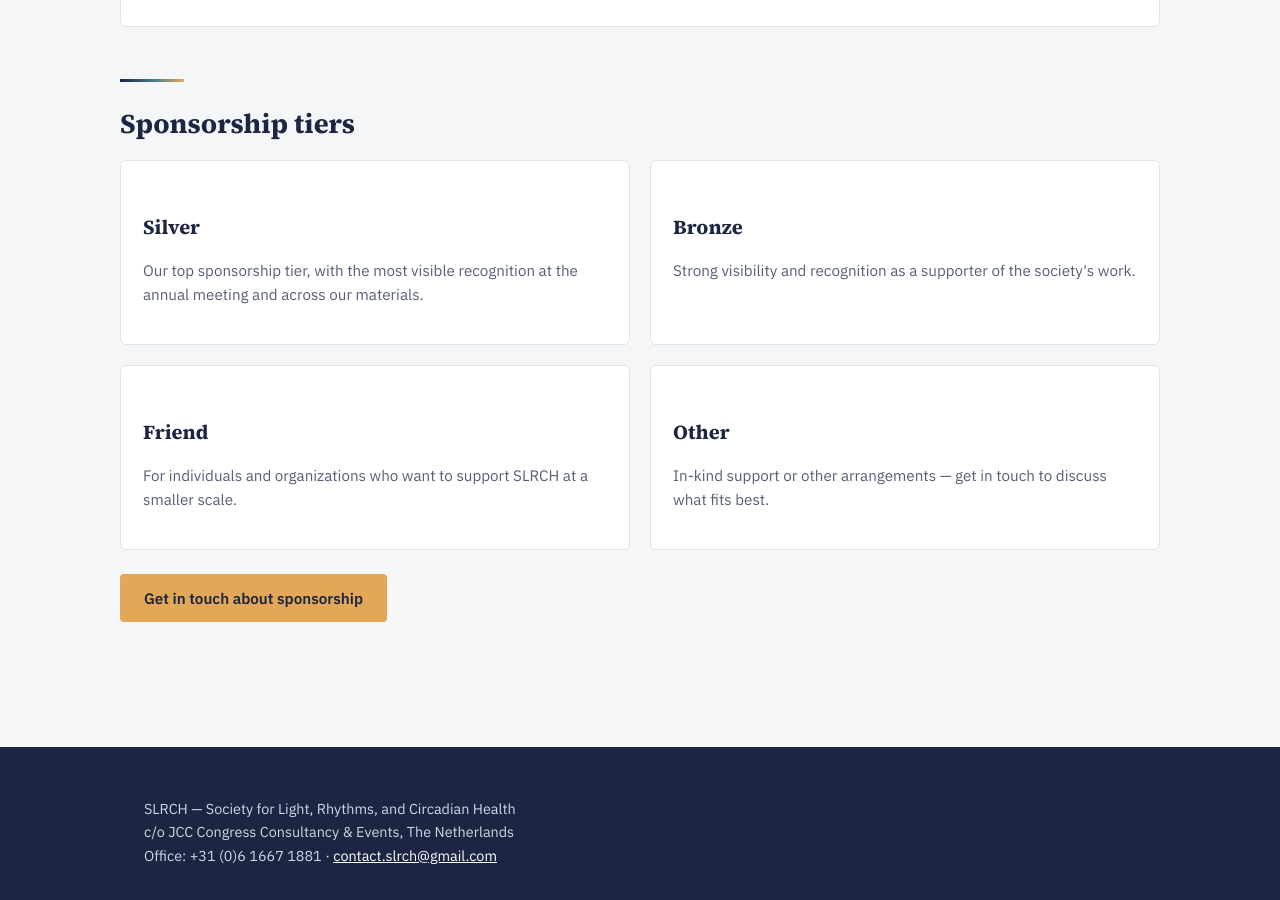
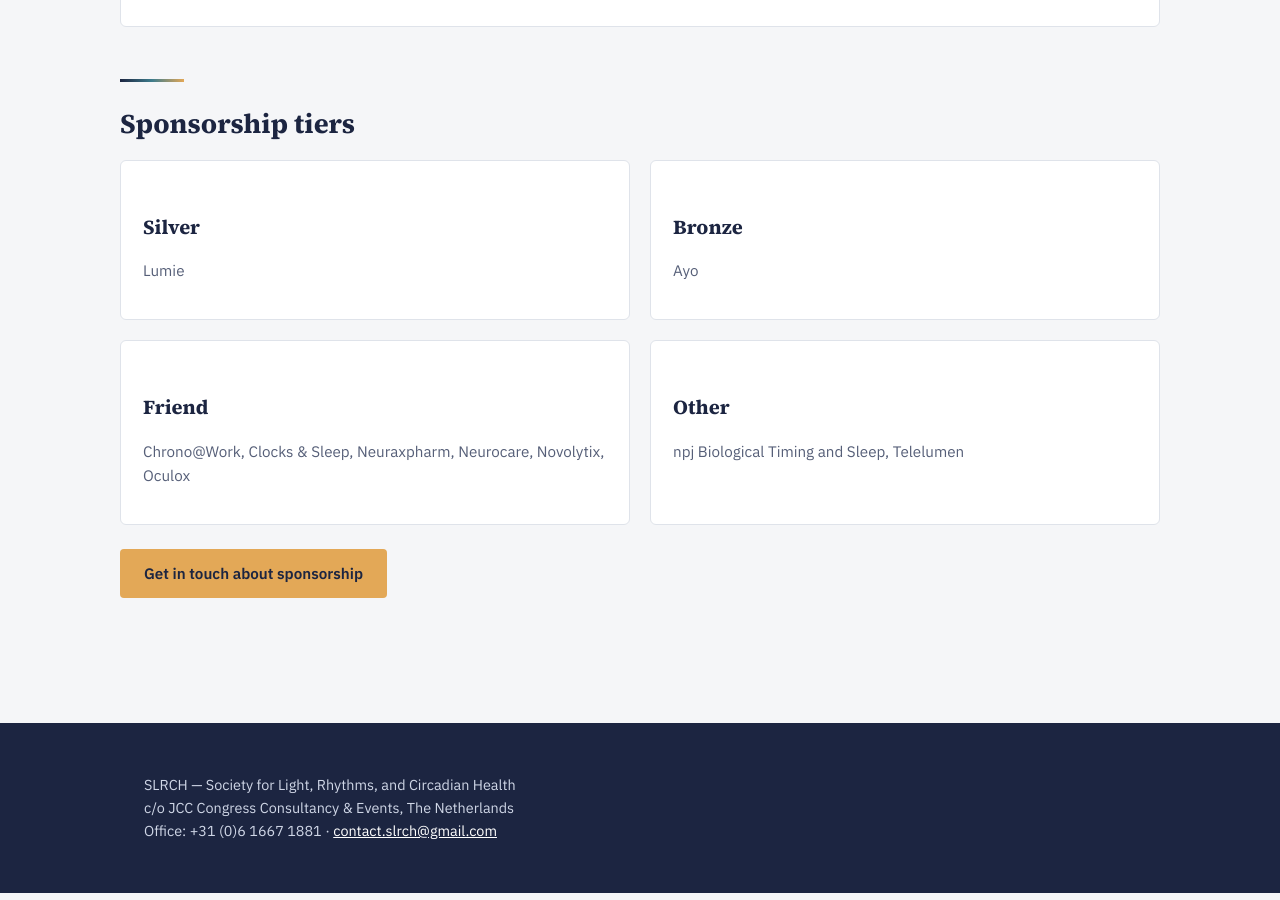
Before and after one commit to SLRCH-Society/SLRCH-website, a Jekyll site: the page built from sponsors.md, in a window 1280 px wide and 900 px high, scrolled down 652 px. Built offline with Jekyll 4.4.1, drawn with Linux system fonts in a browser that asks for light colours.

Commit message:
Add sponsor names

```diff
--- a/sponsors.md
+++ b/sponsors.md
@@ -17,19 +17,19 @@
 <div class="grid-2">
   <div class="tier">
     <h3>Silver</h3>
-    <p style="font-size:0.95rem;color:var(--ink-soft);">Our top sponsorship tier, with the most visible recognition at the annual meeting and across our materials.</p>
+    <p style="font-size:0.95rem;color:var(--ink-soft);">Lumie</p>
   </div>
   <div class="tier">
     <h3>Bronze</h3>
-    <p style="font-size:0.95rem;color:var(--ink-soft);">Strong visibility and recognition as a supporter of the society's work.</p>
+    <p style="font-size:0.95rem;color:var(--ink-soft);">Ayo</p>
   </div>
   <div class="tier">
     <h3>Friend</h3>
-    <p style="font-size:0.95rem;color:var(--ink-soft);">For individuals and organizations who want to support SLRCH at a smaller scale.</p>
+    <p style="font-size:0.95rem;color:var(--ink-soft);">Chrono@Work, Clocks & Sleep, Neuraxpharm, Neurocare, Novolytix, Oculox</p>
   </div>
   <div class="tier">
     <h3>Other</h3>
-    <p style="font-size:0.95rem;color:var(--ink-soft);">In-kind support or other arrangements — get in touch to discuss what fits best.</p>
+    <p style="font-size:0.95rem;color:var(--ink-soft);">npj Biological Timing and Sleep, Telelumen</p>
   </div>
 </div>
 
```
Also changed, not shown: awards.md (+2 -0 lines).
